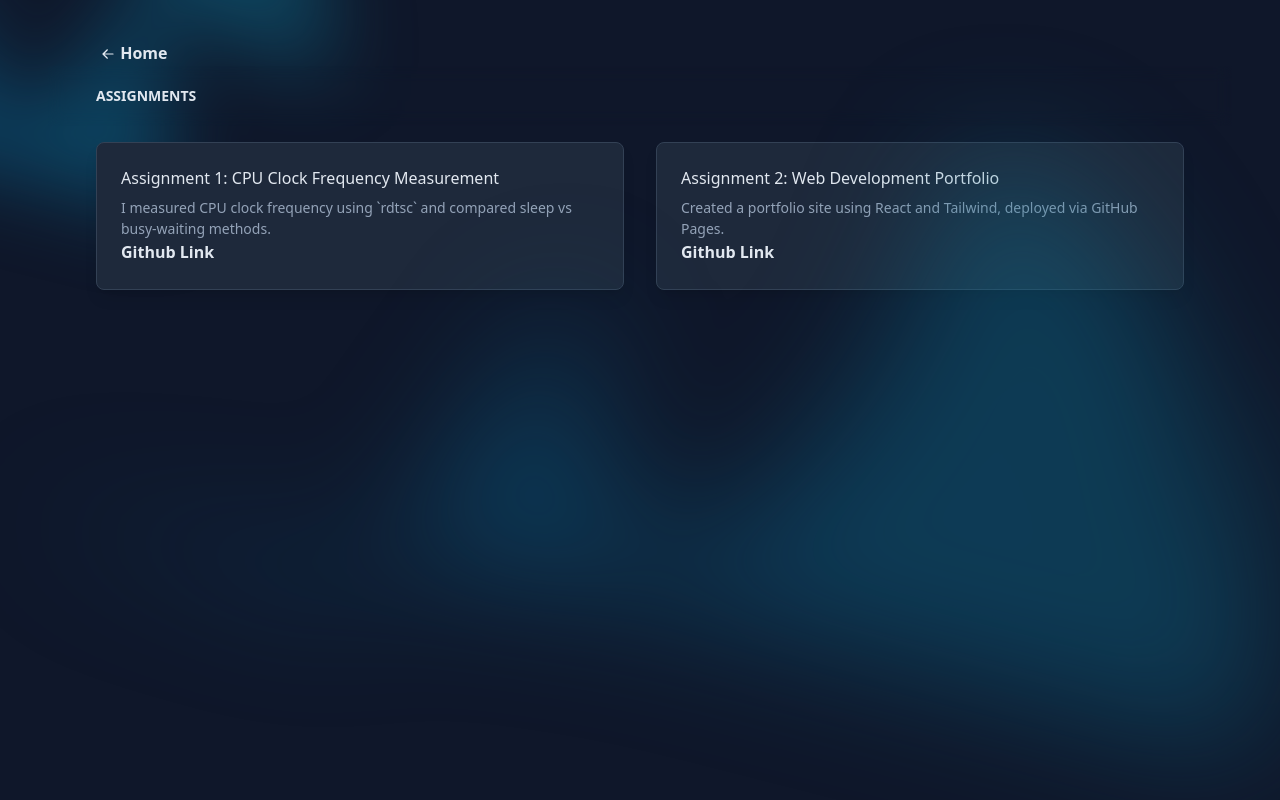
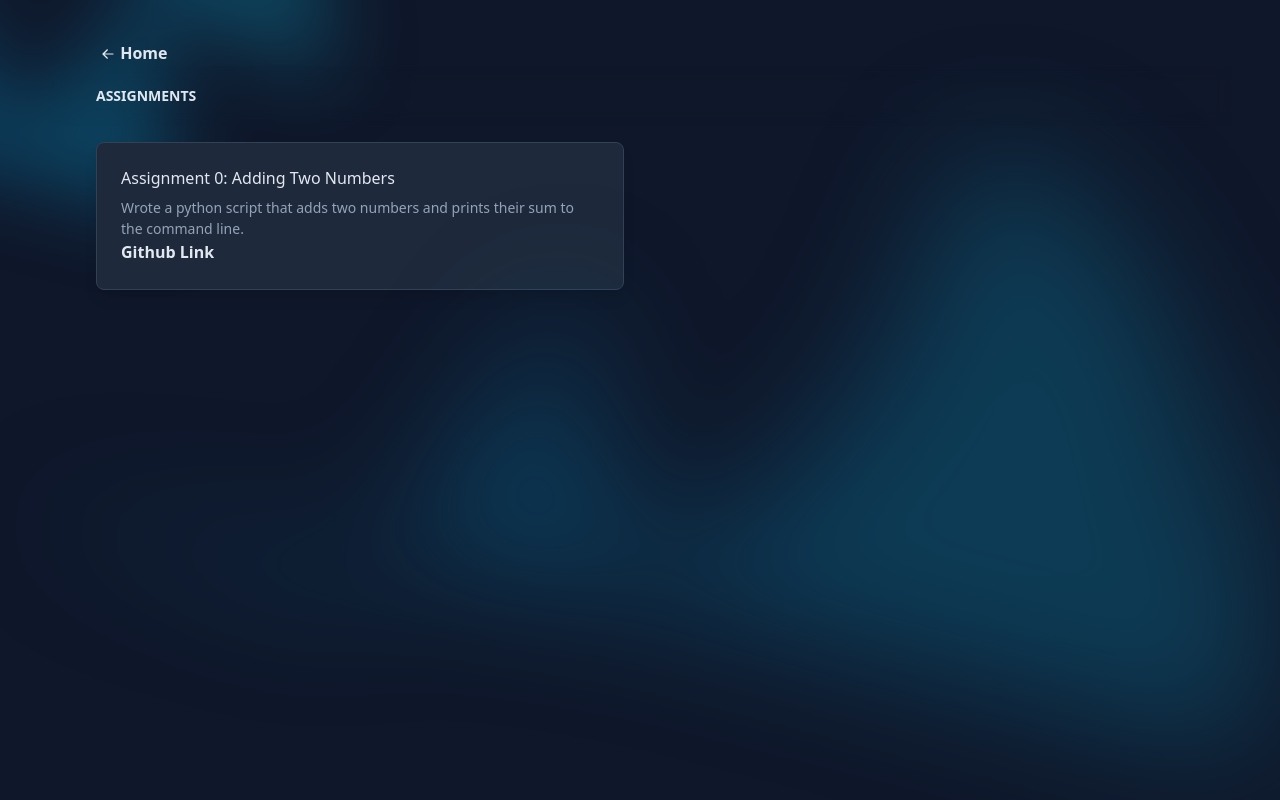
Before and after one commit to Alan0893/Alan0893.github.io, a React (Create React App) app: page /#/assignments in a window 1280 px wide. Built offline with nearby package versions, Linux system fonts and the light colour scheme.

Commit message:
added assignment0

```diff
--- a/src/pages/Assignments.js
+++ b/src/pages/Assignments.js
@@ -17,16 +17,10 @@ import {
 
 const assignments = [
   {
-    title: 'Assignment 1: CPU Clock Frequency Measurement',
-    description: 'I measured CPU clock frequency using `rdtsc` and compared sleep vs busy-waiting methods.',
-    repoLink: 'https://github.com/alan0893/cpu-frequency-measurement'
-  },
-  {
-    title: 'Assignment 2: Web Development Portfolio',
-    description: 'Created a portfolio site using React and Tailwind, deployed via GitHub Pages.',
-    repoLink: 'https://github.com/alan0893/portfolio'
+    title: 'Assignment 0: Adding Two Numbers',
+    description: 'Wrote a python script that adds two numbers and prints their sum to the command line.',
+    repoLink: 'https://github.com/Alan0893/alanl193-assignment-0'
   }
-  // Add more assignments here
 ];
 
 const Assignments = () => {
```
